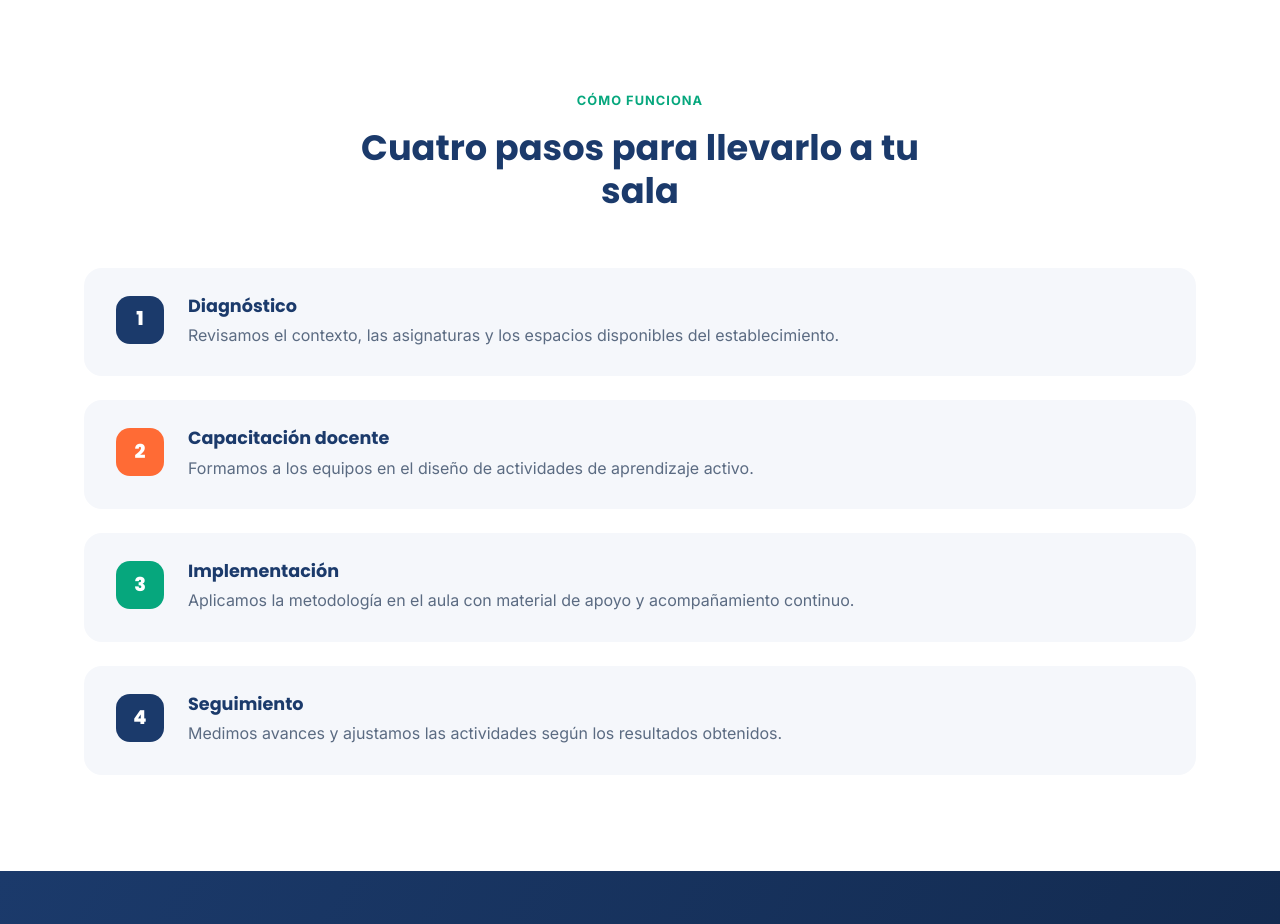
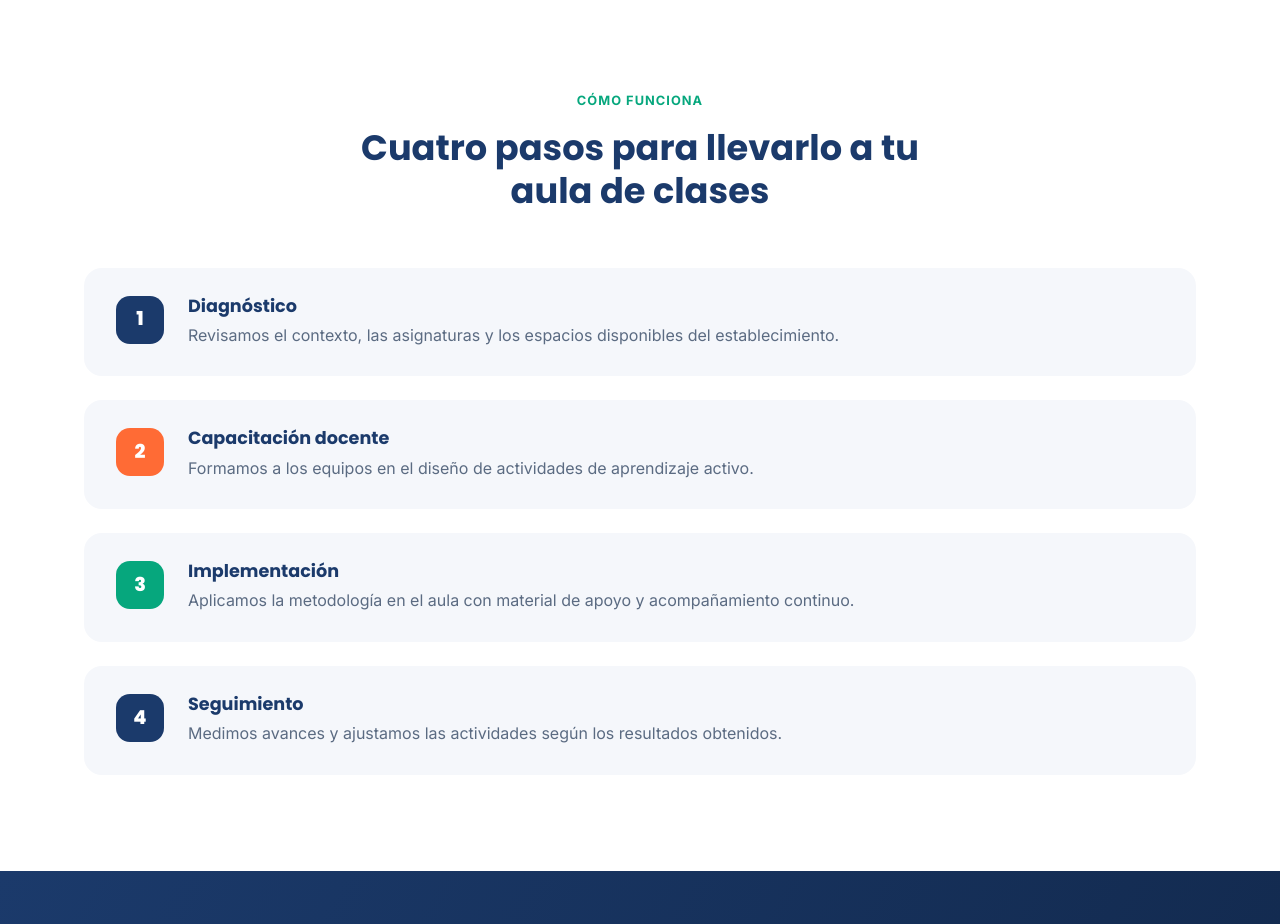
Before and after one commit to cacorojasgon/web_aprenderenmovimiento, a plain HTML site: page index.html in a window 1280 px wide. Shown: the part 2020-2944 px from the top of the page. Drawn offline with Linux system fonts and the light colour scheme.

Commit message:
Update index.html

```diff
--- a/index.html
+++ b/index.html
@@ -139,7 +139,7 @@
     <div class="container">
       <div class="section-head">
         <span class="eyebrow">Cómo funciona</span>
-        <h2>Cuatro pasos para llevarlo a tu sala</h2>
+        <h2>Cuatro pasos para llevarlo a tu aula de clases</h2>
       </div>
 
       <ol class="steps">
```
